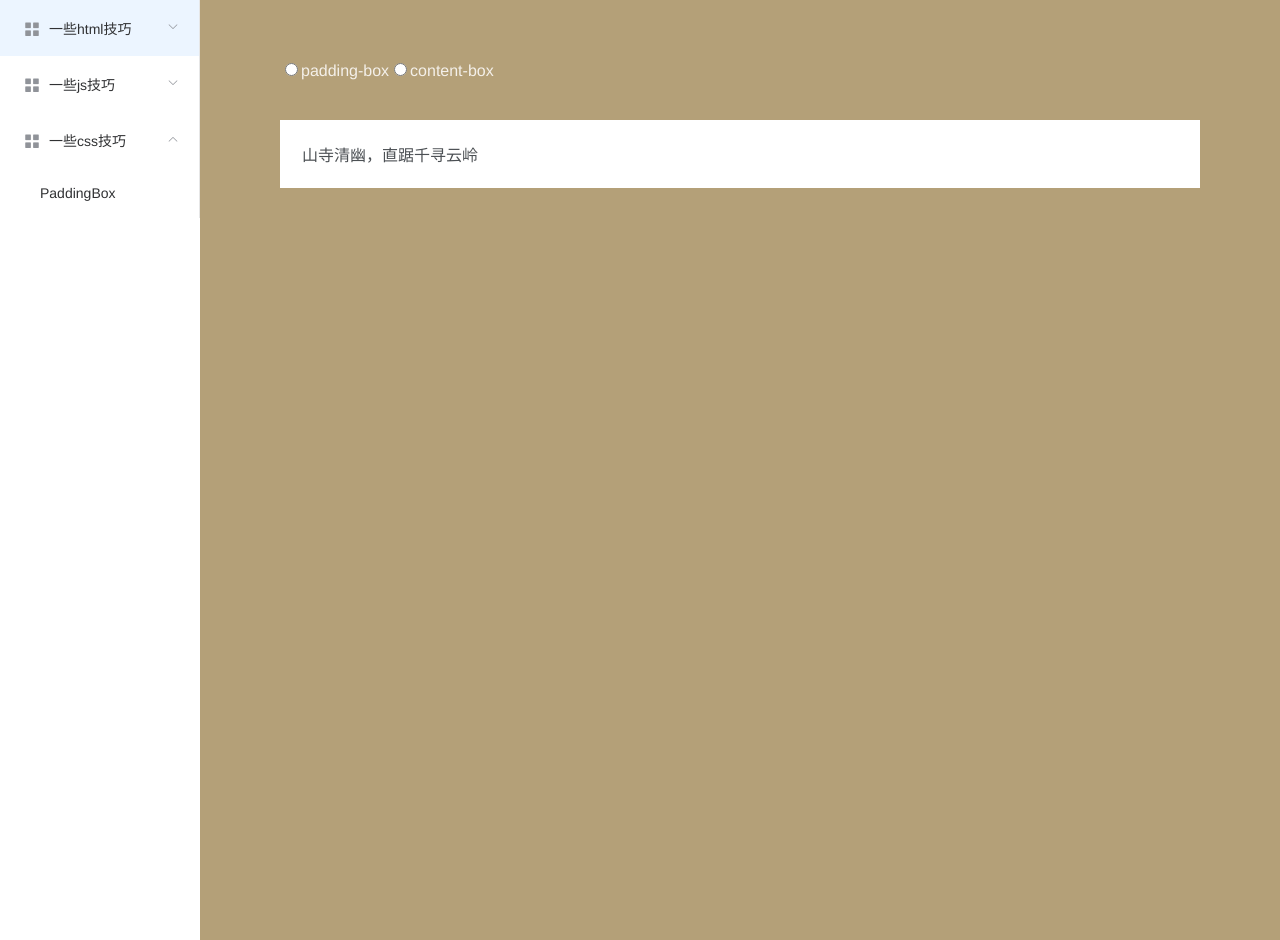
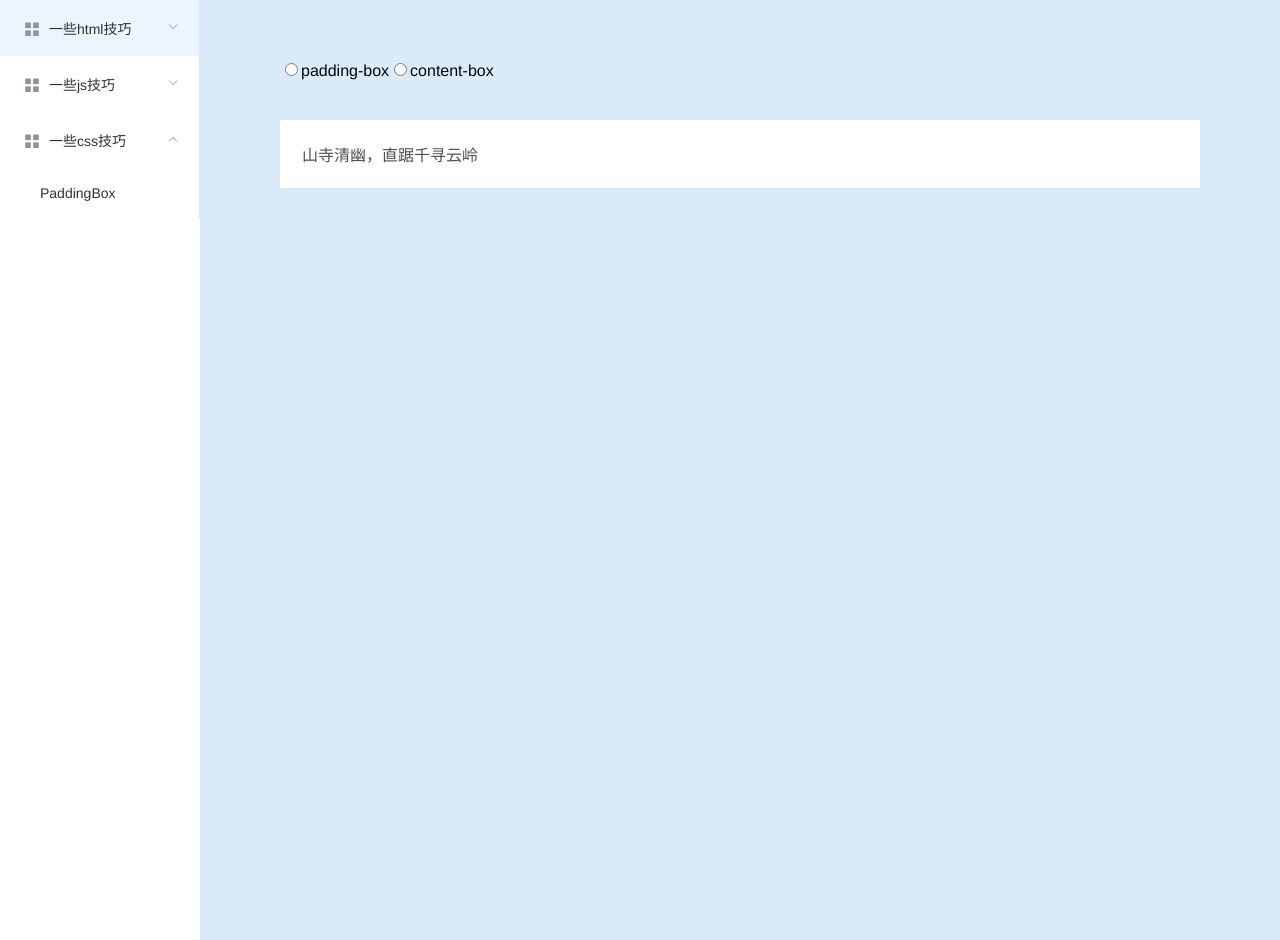
Before and after one commit to HeartJian/front-example, a Vue app: page /#/css/PaddingBox in a window 1280 px wide. Built offline with nearby package versions, Linux system fonts and the light colour scheme.

Commit message:
对话框Ui

```diff
--- a/src/components/TextWord.vue
+++ b/src/components/TextWord.vue
@@ -4,11 +4,9 @@
       <div class="bar"></div>
       <a>{{text}}</a>
     </div>
-    <div v-for="(a,index) in textArray" :key="index">
-      <div class="header">
+    <div class="header" v-for="(a,index) in textArray" :key="index">
         <span class="bar"></span>
         <a>{{a}}</a>
-      </div>
     </div>
   </div>
 </template>
--- a/src/view/css/PaddingBox.vue
+++ b/src/view/css/PaddingBox.vue
@@ -15,7 +15,6 @@ main {
   height: 100vh;
   width: 100%;
   padding: 60px 80px 80px;
-  background: #b4a078;
 }
 .content {
   padding: 12px;
@@ -24,7 +23,7 @@ main {
   border: 10px solid hsla(0, 0%, 100%, 0.5);
 }
 label {
-  color: #f4f0ea;
+  color: #050505;
 }
 input[id="pb"]:checked ~ .content {
   background-clip: padding-box;
```
Also changed, not shown: src/components/chat.vue (added, +18 -0 lines).
